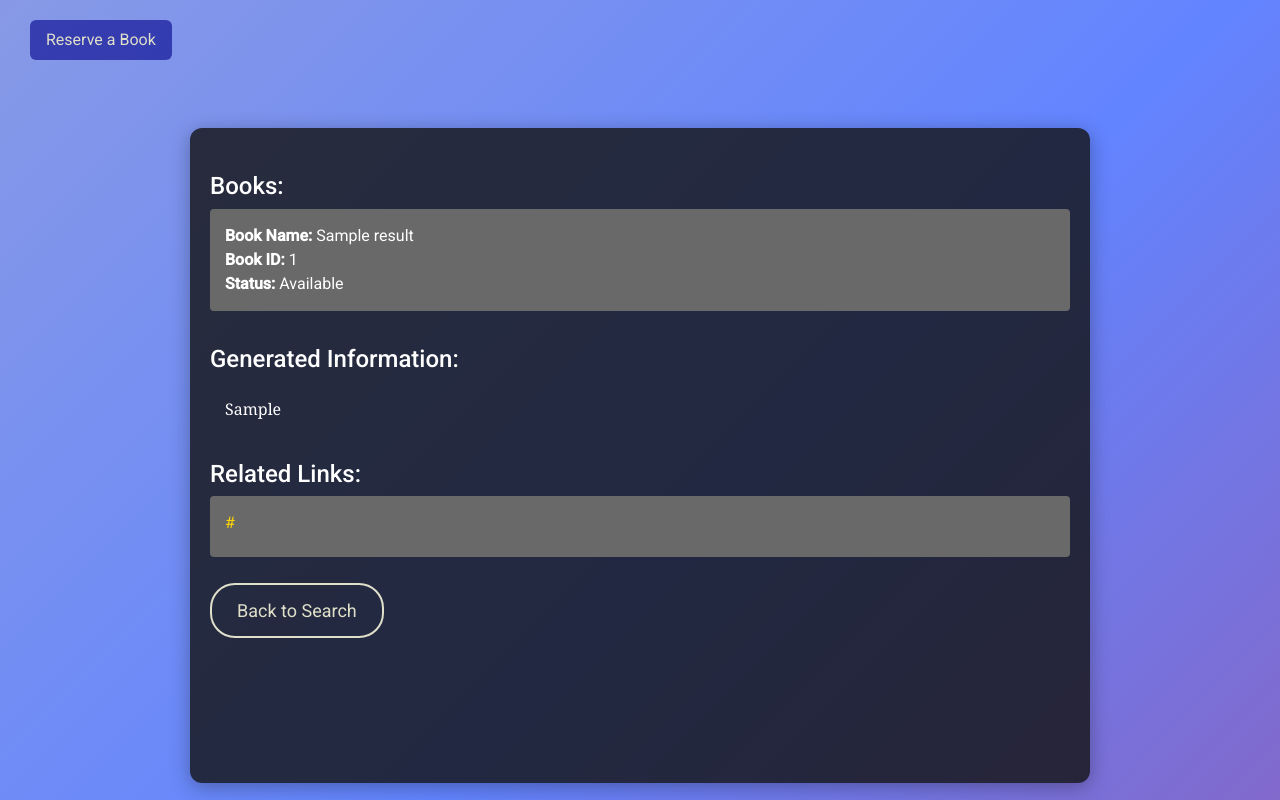
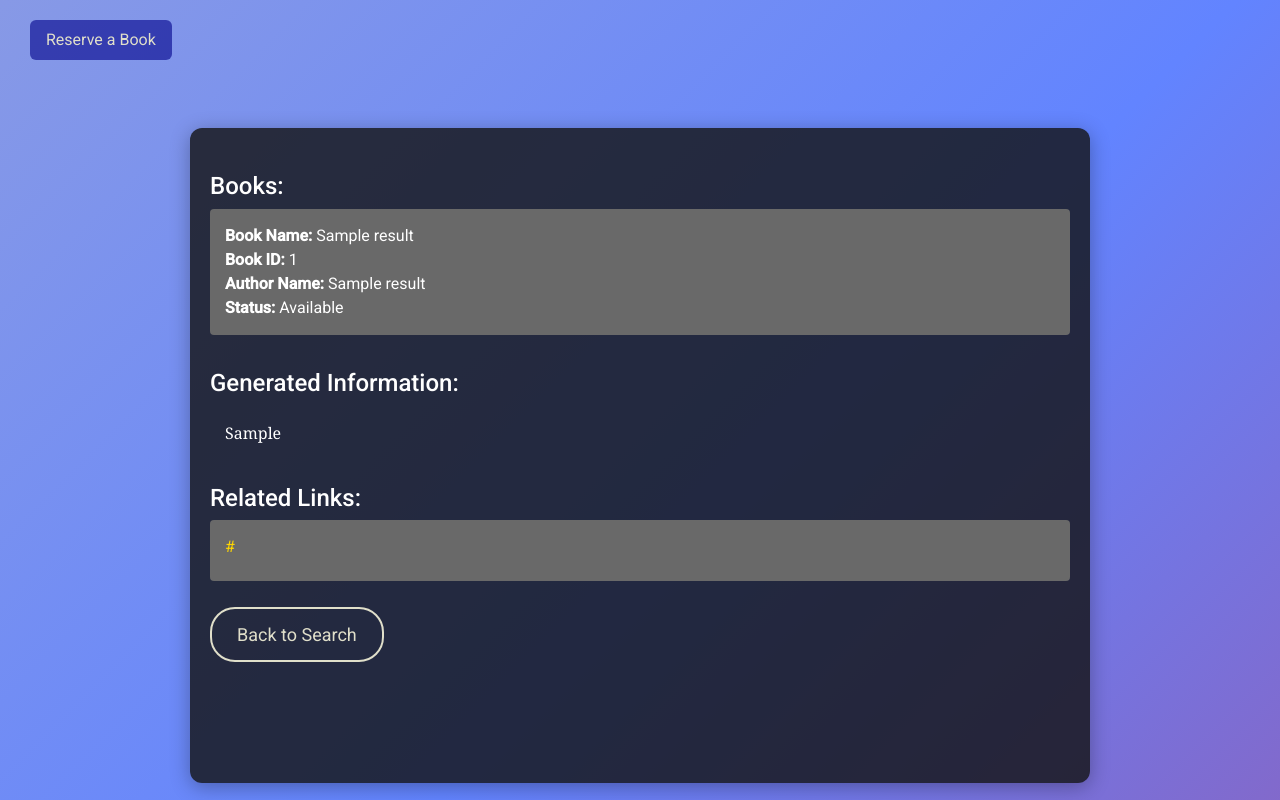
Before and after one commit to basil-the-py-developer/AI-Library, a Flask app: template templates/result.html in a window 1280 px wide. Run offline with Flask 3, Linux system fonts and the light colour scheme; the template is opened without the code that fills it: most values are stand-ins (such as "Sample title", 1, 10 or a date in 2020); some libraries are stand-ins or nearby versions.

Commit message:
Update result.html

```diff
--- a/templates/result.html
+++ b/templates/result.html
@@ -222,6 +222,7 @@
                             <li class="list-group-item text-black">
                                 <strong>Book Name:</strong> {{ result.bk_name }}<br>
                                 <strong>Book ID:</strong> {{ result.bk_id }}<br>
+                                <strong>Author Name:</strong> {{ result.author_name }}<br>
                                 <strong>Status:</strong> {{ result.bk_status }}<br>
                                 {% if result.bk_status == 'Issued' %}
                                     <strong>Available by:</strong> {{ result.due_date }}<br>
```
